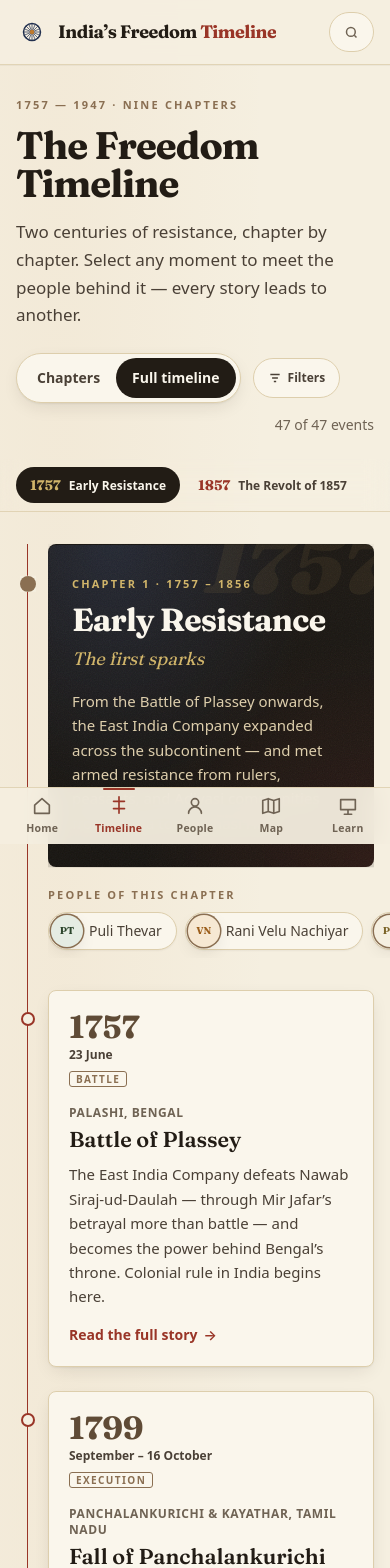
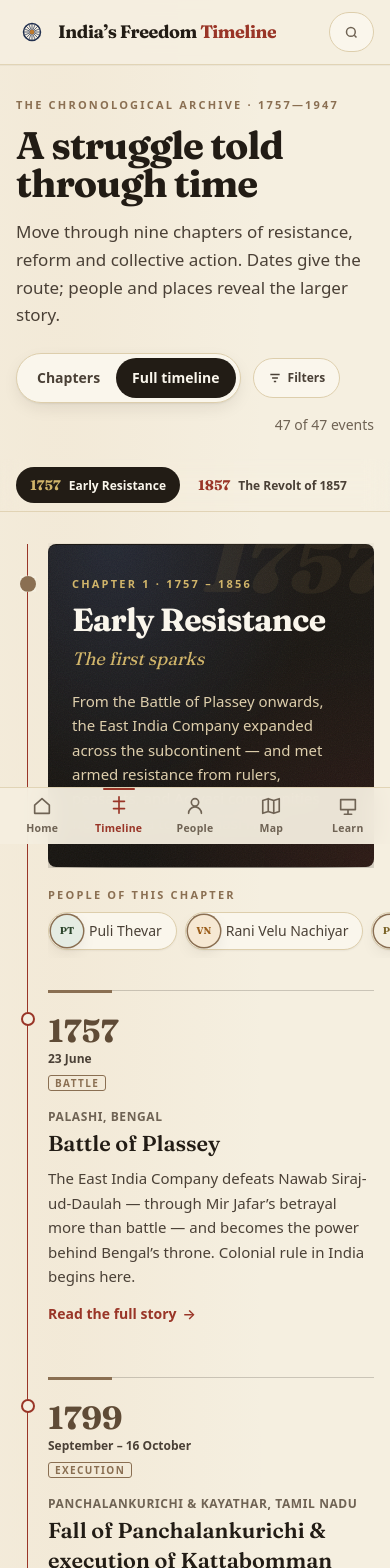
Before and after one commit to rickyravik/india-freedom-timeline, a React (Vite) app: page /timeline in a window 390 px wide. Shown: the top 1568 px of the page. Built offline with nearby package versions, Linux system fonts and the light colour scheme.

Commit message:
Redesign historical timeline with GSAP narrative motion

```diff
--- a/index.html
+++ b/index.html
@@ -41,6 +41,10 @@
   </head>
   <body>
     <div id="root"></div>
+    <!-- GSAP is loaded as a progressive enhancement: the archive remains fully
+         readable if the CDN is unavailable or motion has been reduced. -->
+    <script defer src="https://cdn.jsdelivr.net/npm/gsap@3.13.0/dist/gsap.min.js"></script>
+    <script defer src="https://cdn.jsdelivr.net/npm/gsap@3.13.0/dist/ScrollTrigger.min.js"></script>
     <script type="module" src="/src/main.tsx"></script>
   </body>
 </html>
--- a/src/pages/TimelinePage.tsx
+++ b/src/pages/TimelinePage.tsx
@@ -1,4 +1,4 @@
-import { useEffect, useMemo, useRef, useState } from 'react';
+import { useEffect, useLayoutEffect, useMemo, useRef, useState } from 'react';
 import { Link, useSearchParams } from 'react-router-dom';
 import type { EventCategory, RegionId } from '@/types';
 import { categoryLabels, eras, events, fightersForEvent, fighters, movements } from '@/lib/content';
@@ -6,6 +6,22 @@ import { regionNames } from '@/data/regions';
 import { useActiveSection, usePageMeta } from '@/lib/hooks';
 import { BottomSheet, ChipGroup, EmptyState, PageIntro, Reveal, Segmented, eraAccent } from '@/components/ui';
 import { FighterChip } from '@/components/cards';
+
+type GsapContext = { revert: () => void };
+type ScrollTriggerInstance = { kill: () => void };
+type GsapWindow = Window & {
+  gsap?: {
+    registerPlugin: (plugin: unknown) => void;
+    context: (callback: () => void, scope?: Element) => GsapContext;
+    fromTo: (target: Element, from: object, to: object) => void;
+    to: (target: Element, vars: object) => void;
+    utils: { toArray: <T extends Element>(selector: string, scope?: Element) => T[] };
+  };
+  ScrollTrigger?: {
+    create: (vars: object) => ScrollTriggerInstance;
+    refresh: () => void;
+  };
+};
 
 /* ------------------------------------------------------------------ */
 /* Era rail — sticky, tracks the active chapter                        */
@@ -52,11 +68,44 @@ export default function TimelinePage() {
   const [region, setRegion] = useState<RegionId | null>((params.get('region') as RegionId) || null);
   const [category, setCategory] = useState<EventCategory | null>(null);
   const [movementId, setMovementId] = useState<string | null>(params.get('movement'));
-
+  const timelineRef = useRef<HTMLDivElement>(null);
   const filtered = useMemo(
     () => events.filter((e) => (!region || e.region === region) && (!category || e.category === category) && (!movementId || e.movement === movementId)),
     [region, category, movementId],
   );
+
+  /* GSAP adds narrative motion only at the full-timeline layer. Content is
+     deliberately visible before this runs, and reduced-motion users get the
+     same chronology without transforms or pins. */
+  useLayoutEffect(() => {
+    if (zoom !== 'full' || !timelineRef.current || window.matchMedia('(prefers-reduced-motion: reduce)').matches) return;
+    const { gsap, ScrollTrigger } = window as GsapWindow;
+    if (!gsap || !ScrollTrigger) return;
+    gsap.registerPlugin(ScrollTrigger);
+    const pins: ScrollTriggerInstance[] = [];
+    const ctx = gsap.context(() => {
+      gsap.utils.toArray<HTMLElement>('[data-timeline-event]', timelineRef.current!).forEach((item) => {
+        const rule = item.querySelector<HTMLElement>('[data-event-rule]');
+        gsap.fromTo(item, { autoAlpha: 0, y: 34 }, { autoAlpha: 1, y: 0, duration: 0.72, ease: 'power2.out', scrollTrigger: { trigger: item, start: 'top 84%', once: true } });
+        if (rule) gsap.fromTo(rule, { scaleX: 0 }, { scaleX: 1, duration: 0.8, ease: 'power2.out', transformOrigin: 'left', scrollTrigger: { trigger: item, start: 'top 82%', once: true } });
+      });
+      gsap.utils.toArray<HTMLElement>('[data-era-year]', timelineRef.current!).forEach((year) => {
+        gsap.to(year, { yPercent: -18, ease: 'none', scrollTrigger: { trigger: year.closest('section'), start: 'top bottom', end: 'bottom top', scrub: 0.6 } });
+      });
+      if (window.matchMedia('(min-width: 1024px)').matches) {
+        gsap.utils.toArray<HTMLElement>('[data-era-context]', timelineRef.current!).forEach((panel) => {
+          const section = panel.closest('section');
+          if (section) pins.push(ScrollTrigger.create({ trigger: section, start: 'top 132px', end: 'bottom bottom-=80', pin: panel, pinSpacing: false, anticipatePin: 1 }));
+        });
+      }
+    }, timelineRef.current);
+    ScrollTrigger.refresh();
+    return () => {
+      pins.forEach((pin) => pin.kill());
+      ctx.revert();
+    };
+  }, [zoom, filtered.length]);
+
   const activeFilters = [region, category, movementId].filter(Boolean).length;
   const eraIds = useMemo(() => eras.map((e) => `era-${e.id}`), []);
   const activeSection = useActiveSection(eraIds);
@@ -79,7 +128,7 @@ export default function TimelinePage() {
 
   return (
     <div className="pb-16">
-      <PageIntro eyebrow="1757 — 1947 · nine chapters" title="The Freedom Timeline" lede="Two centuries of resistance, chapter by chapter. Select any moment to meet the people behind it — every story leads to another.">
+      <PageIntro eyebrow="The chronological archive · 1757—1947" title="A struggle told through time" lede="Move through nine chapters of resistance, reform and collective action. Dates give the route; people and places reveal the larger story.">
         <div className="flex flex-wrap items-center gap-3">
           <Segmented
             label="View"
@@ -155,23 +204,24 @@ export default function TimelinePage() {
               </div>
             )}
 
-            <div className="relative mt-8">
+            <div ref={timelineRef} className="timeline-archive relative mt-8">
               {/* Spine with scroll-linked progress */}
               <div aria-hidden="true" className="absolute bottom-0 left-[11px] top-0 w-px bg-paper-400/60 sm:left-[15px]" />
               <div aria-hidden="true" className="spine-progress absolute bottom-0 left-[11px] top-0 w-px bg-oxide sm:left-[15px]" />
 
-              <div className="space-y-20">
+              <div className="space-y-24 lg:space-y-32">
                 {eras.map((era) => {
                   const eraEvents = filtered.filter((e) => e.era === era.id);
                   const eraPeople = fighters.filter((f) => f.era === era.id && (!region || f.region === region));
                   if (eraEvents.length === 0 && eraPeople.length === 0) return null;
                   return (
-                    <section key={era.id} id={`era-${era.id}`} aria-label={era.name} className="scroll-mt-36">
+                    <section key={era.id} id={`era-${era.id}`} aria-label={era.name} className="relative scroll-mt-36 lg:grid lg:grid-cols-[minmax(260px,0.72fr)_minmax(0,1.45fr)] lg:gap-14">
+                      <div data-era-context className="self-start lg:ml-12">
                       {/* Chapter plate */}
-                      <Reveal mask className="relative ml-8 sm:ml-12">
+                      <Reveal mask className="relative ml-8 sm:ml-12 lg:ml-0">
                         <span aria-hidden="true" className={`absolute -left-8 top-8 h-4 w-4 rounded-full ring-4 ring-paper-100 sm:-left-12 ${eraAccent.bg[era.accent]}`} style={{ transform: 'translateX(4px)' }} />
                         <header className="vault rounded-lg px-6 py-8 shadow-vault sm:px-10 sm:py-12">
-                          <p aria-hidden="true" className={`drift-on-scroll pointer-events-none absolute -right-2 -top-6 select-none font-display text-numeral font-black italic leading-none opacity-[0.08] sm:right-4 ${eraAccent.textVault[era.accent]}`}>
+                          <p data-era-year aria-hidden="true" className={`pointer-events-none absolute -right-2 -top-6 select-none font-display text-numeral font-black italic leading-none opacity-[0.08] sm:right-4 ${eraAccent.textVault[era.accent]}`}>
                             {era.startYear}
                           </p>
                           <p className={`eyebrow-vault mb-3`}>
@@ -186,7 +236,7 @@ export default function TimelinePage() {
                       </Reveal>
 
                       {eraPeople.length > 0 && (
-                        <Reveal className="ml-8 mt-5 sm:ml-12">
+                        <Reveal className="ml-8 mt-5 sm:ml-12 lg:ml-0">
                           <p className="eyebrow mb-2">People of this chapter</p>
                           <div className="-mr-4 flex gap-2 overflow-x-auto pb-2 pr-4 scrollbar-none">
                             {eraPeople.map((f) => (
@@ -197,14 +247,16 @@ export default function TimelinePage() {
                           </div>
                         </Reveal>
                       )}
+                      </div>
 
-                      <ol className="ml-8 mt-8 space-y-6 sm:ml-12">
-                        {eraEvents.map((event, i) => {
+                      <ol className="ml-8 mt-8 space-y-7 sm:ml-12 lg:ml-0 lg:mt-0">
+                        {eraEvents.map((event) => {
                           const people = fightersForEvent(event);
                           return (
-                            <Reveal as="li" key={event.id} delay={Math.min(i, 3) * 60} className="relative">
+                            <li key={event.id} data-timeline-event className="relative">
                               <span aria-hidden="true" className="absolute -left-8 top-6 h-2.5 w-2.5 rounded-full bg-paper-100 ring-2 ring-oxide sm:-left-12" style={{ transform: 'translateX(7px)' }} />
-                              <article className="doc grid gap-4 p-5 sm:grid-cols-[120px_1fr] sm:gap-6 sm:p-6">
+                              <article className="timeline-record grid gap-4 border-t border-ink/20 py-6 sm:grid-cols-[120px_1fr] sm:gap-6 sm:py-7">
+                                <span data-event-rule aria-hidden="true" className={`absolute left-0 top-0 h-[3px] w-16 ${eraAccent.bg[era.accent]}`} />
                                 <div className="sm:border-r sm:border-dotted sm:border-paper-400/80 sm:pr-5">
                                   <time className={`block font-display text-[2rem] font-bold leading-none ${eraAccent.text[era.accent]}`}>{event.date.year}</time>
                                   <p className="mt-1 text-xs font-semibold text-ink-soft">{event.dateLabel.replace(String(event.date.year), '').replace(/[–-]\s*$/, '').trim()}</p>
@@ -235,7 +287,7 @@ export default function TimelinePage() {
                                   </Link>
                                 </div>
                               </article>
-                            </Reveal>
+                            </li>
                           );
                         })}
                       </ol>
```
